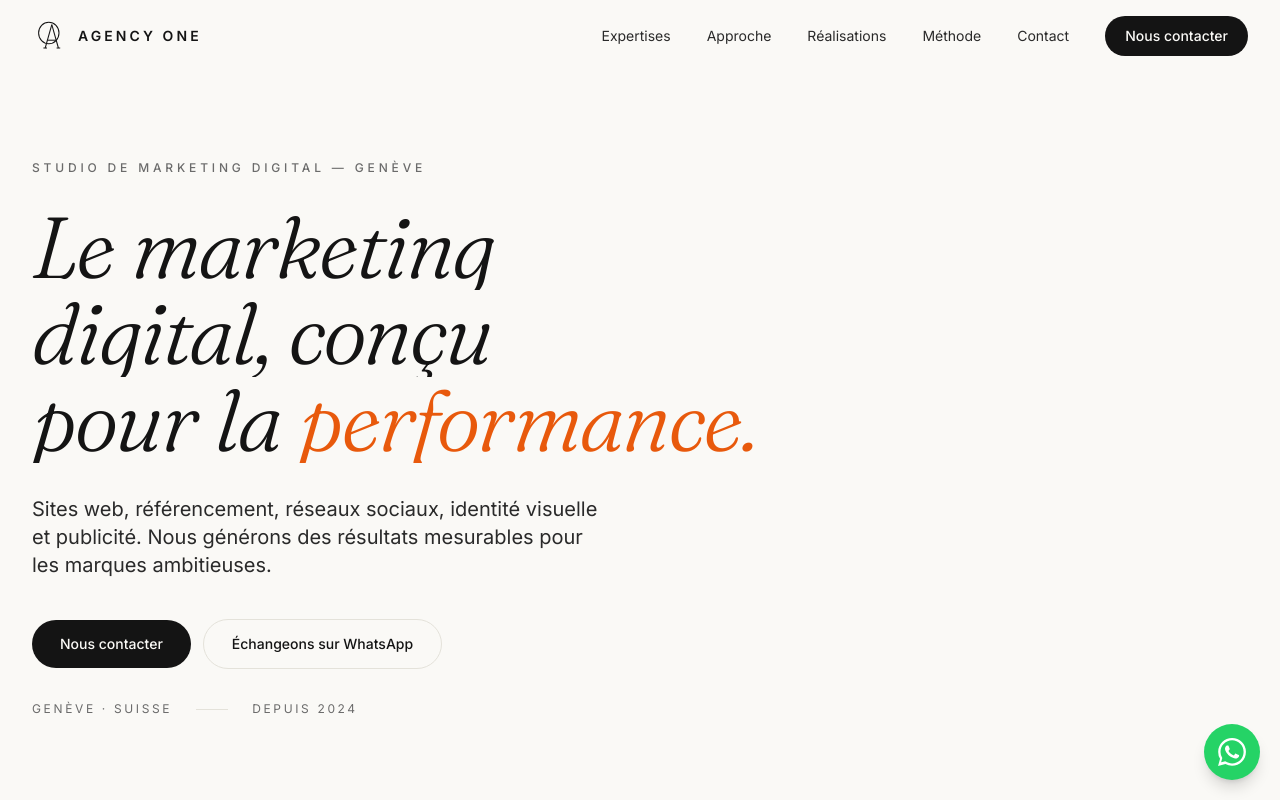
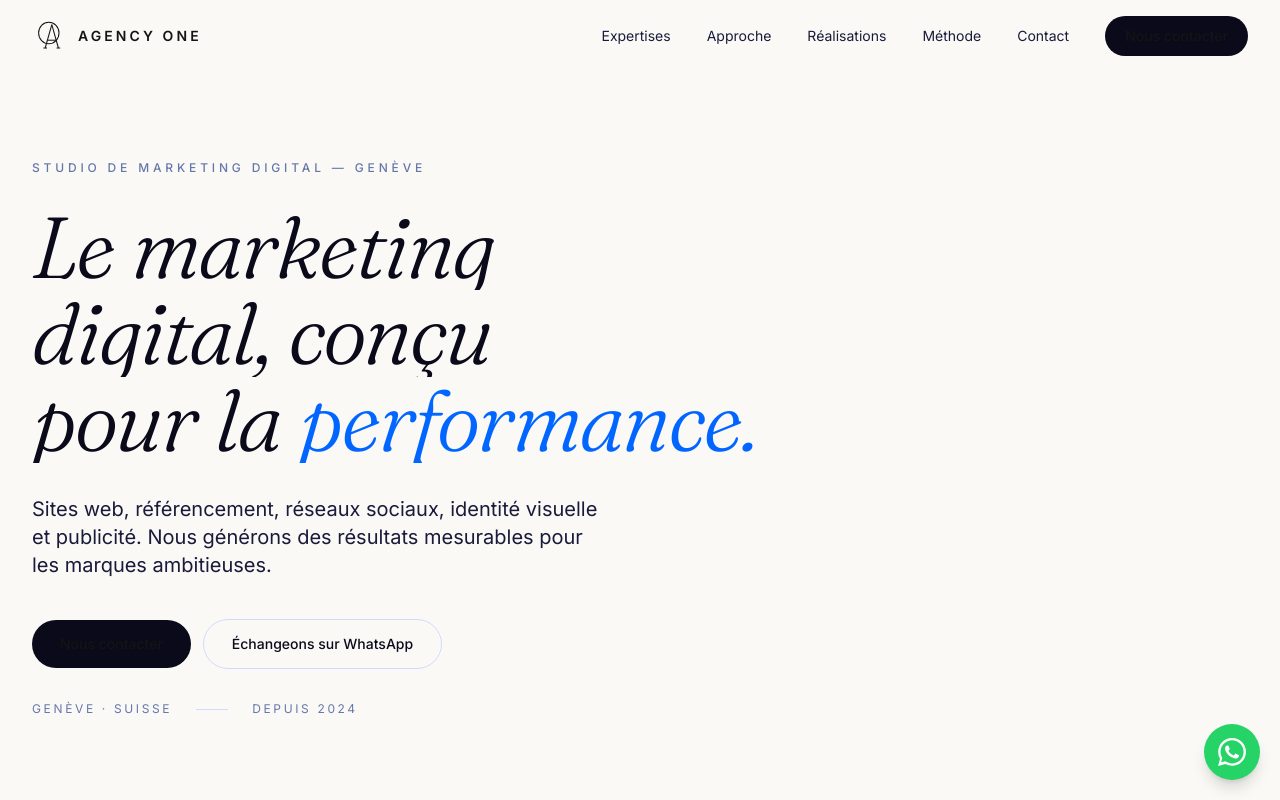
Before and after one commit to lironkal/agencione, a Next.js app: page / in a window 1280 px wide. Shown: the top 800 px of the page. Built offline with nearby package versions, Linux system fonts and the light colour scheme.

Commit message:
Update Tailwind CSS configuration with new themes

```diff
--- a/tailwind.config.ts
+++ b/tailwind.config.ts
@@ -8,15 +8,19 @@ const config: Config = {
     theme: {
           extend: {
                   colors: {
-        cream: "#FAF9F6",
-        "cream-2": "#F2F0EA",
-        ink: "#141414",
-        "ink-soft": "#2a2a2a",
-        muted: "#6b6b6b",
-        line: "#e4e2da",
-        accent: "#E8590C",
-        "accent-soft": "#F97D3C",
-        "accent-deep": "#C2410C",
+                            white: "#FFFFFF",
+                            "off-white": "#F0F4FF",
+                            electric: "#0066FF",
+                            "electric-bright": "#00AAFF",
+                            "electric-glow": "#3385FF",
+                            "electric-deep": "#0044CC",
+                            ink: "#0A0A1A",
+                            "ink-soft": "#1A1A3A",
+                            muted: "#6677AA",
+                            line: "#D0DCFF",
+                            accent: "#0066FF",
+                            "accent-soft": "#3385FF",
+                            "accent-deep": "#0044CC",
                   },
                   fontFamily: {
                             display: ["var(--font-fraunces)", "Georgia", "serif"],
@@ -32,6 +36,35 @@ const config: Config = {
                   transitionTimingFunction: {
                             editorial: "cubic-bezier(0.16, 1, 0.3, 1)",
                   },
+                  keyframes: {
+                            "fade-up": {
+                                        "0%": { opacity: "0", transform: "translateY(30px)" },
+                                        "100%": { opacity: "1", transform: "translateY(0)" },
+                            },
+                            "fade-in": {
+                                        "0%": { opacity: "0" },
+                                        "100%": { opacity: "1" },
+                            },
+                            "slide-in-left": {
+                                        "0%": { opacity: "0", transform: "translateX(-40px)" },
+                                        "100%": { opacity: "1", transform: "translateX(0)" },
+                            },
+                            "glow-pulse": {
+                                        "0%, 100%": { boxShadow: "0 0 20px rgba(0,102,255,0.4)" },
+                                        "50%": { boxShadow: "0 0 40px rgba(0,170,255,0.8)" },
+                            },
+                            "float": {
+                                        "0%, 100%": { transform: "translateY(0px)" },
+                                        "50%": { transform: "translateY(-12px)" },
+                            },
+                  },
+                  animation: {
+                            "fade-up": "fade-up 0.7s cubic-bezier(0.16,1,0.3,1) both",
+                            "fade-in": "fade-in 0.6s ease both",
+                            "slide-in-left": "slide-in-left 0.7s cubic-bezier(0.16,1,0.3,1) both",
+                            "glow-pulse": "glow-pulse 2s ease-in-out infinite",
+                            "float": "float 4s ease-in-out infinite",
+                  },
           },
     },
     plugins: [],
```
Lines whose indentation alone changed are shown as unchanged.
